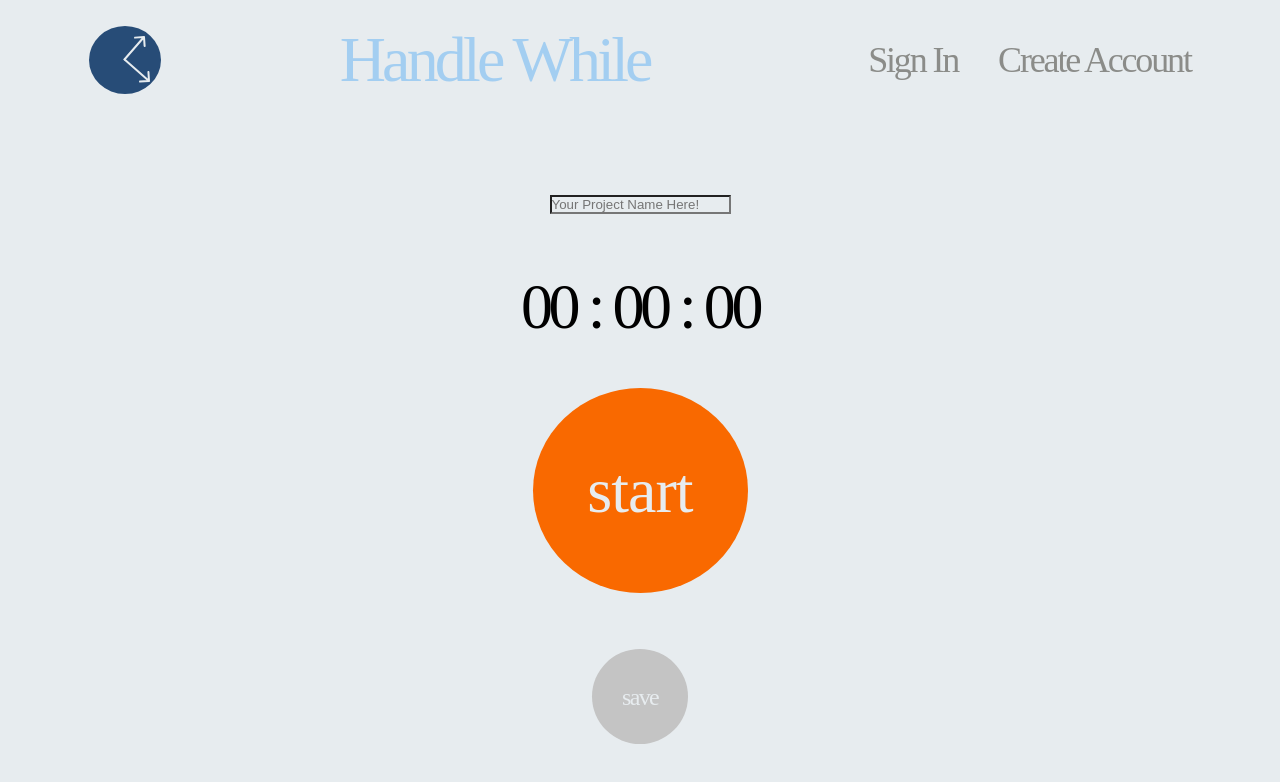
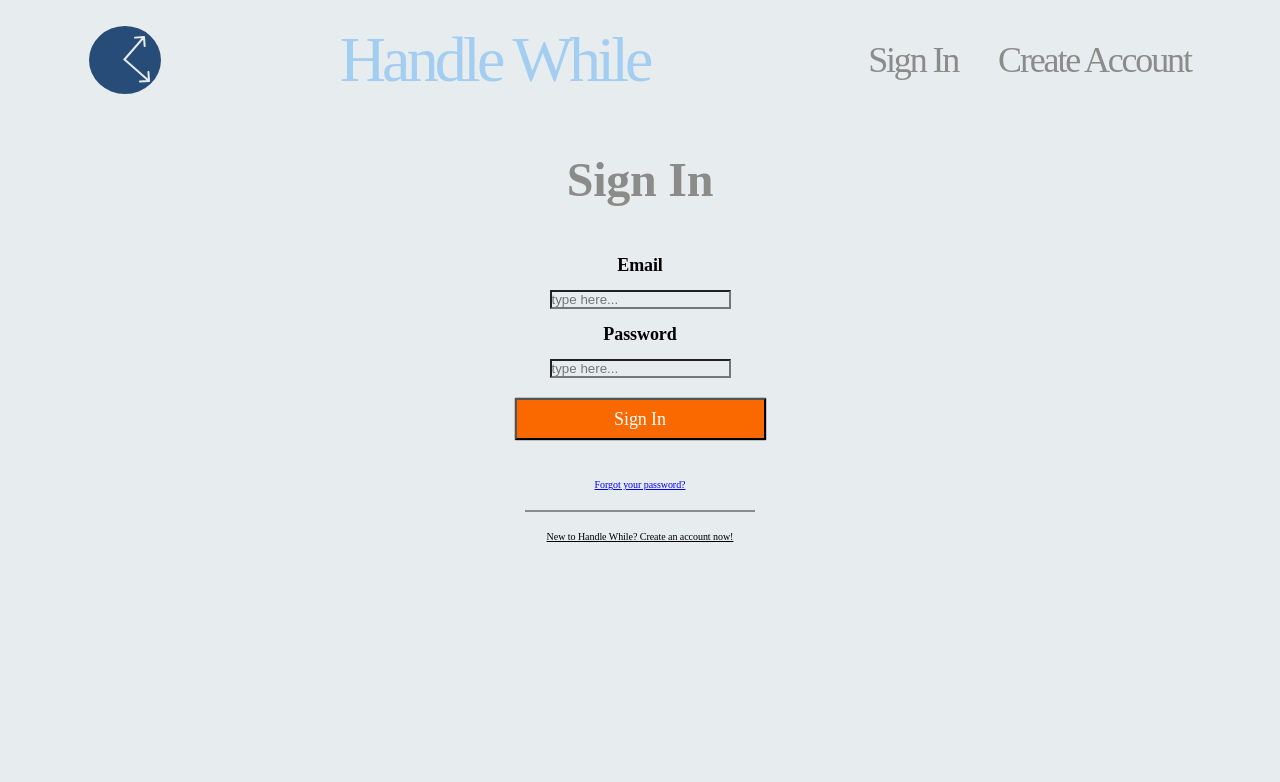
Before and after one commit to MichaelJHTaggart/handlewhile.com, a React (Create React App) app: page /#/signin in a window 1280 px wide. Before the commit this address led to /#/. Shown: the top 782 px of the page. Built offline with nearby package versions, Linux system fonts and the light colour scheme.

Commit message:
Routing, Signin, CreateAccount completed

```diff
--- a/src/App.js
+++ b/src/App.js
@@ -1,13 +1,20 @@
+import React, { useState } from 'react'
 import routes from './routes'
 import Header from './components/Header'
 import Stopwatch from './components/Stopwatch'
 
+
 function App() {
+  const [user, setUser] = useState({})
+
+  function updateUser(user) {
+    setUser(user)
+  }
+
   return (
     <div>
+      <Header />
       {routes}
-      <Header />
-      <Stopwatch />
     </div>
   );
 }
--- a/src/components/CreateAccount.js
+++ b/src/components/CreateAccount.js
@@ -1,6 +1,54 @@
 import React, { useState } from 'react'
+import { Link } from 'react-router-dom'
+// import axios from 'axios'
+import '../scss/CreateAccount.scss';
 
 const CreateAccount = props => {
-    return (<div>CreateAccount.js</div>)
+    const [email, setEmail] = useState('')
+    const [password, setPassword] = useState('')
+
+    // function createAccount() {
+    //     const { email } = email
+    //     const { password } = password
+    //     axios.post('/auth/login', { email, password })
+    //         .then(user => {
+    //             props.updateUser(user)
+    //         })
+    //     setEmail('')
+    //     setPassword('')
+    // }
+
+    return (
+        <div id='body'>
+
+            <h1 className='header'>Create Account</h1>
+
+            <p className='title'>Email</p>
+            <input
+                value={email}
+                onChange={(e) => setEmail(e.target.value)}
+                type="text"
+                placeholder="type here..."
+                name="email" required
+            >
+            </input>
+            <p className='title'>Password</p>
+            <input
+                value={password}
+                onChange={(e) => setPassword(e.target.value)}
+                type="password"
+                placeholder="type here..."
+                name="password" required
+            >
+            </input>
+
+            <button className="button" //onClick={createAccount}
+            >Create My Account</button>
+
+            <div className="line"></div>
+
+            <Link to='/signin' className="link-to-create-account">Already have an account? Sign in now!</Link>
+
+        </div>)
 }
 export default CreateAccount
--- a/src/components/Header.js
+++ b/src/components/Header.js
@@ -1,4 +1,5 @@
 import { useState } from 'react';
+import { Link } from 'react-router-dom';
 import { BsList } from "react-icons/bs";
 import { IconContext } from "react-icons";
 import '../scss/Header.scss';
@@ -17,20 +18,22 @@ const Header = props => {
         >
             <div>
                 <header className="header">
-                    <svg id="logo-img" width="72" height="68" viewBox="0 0 72 68" fill="none" xmlns="http://www.w3.org/2000/svg">
-                        <ellipse cx="36" cy="34" rx="36" ry="34" fill="#274C77" />
-                        <path d="M55.9976 10.9304C55.9591 10.3795 55.4813 9.96398 54.9304 10.0024L45.9522 10.6288C45.4013 10.6672 44.9858 11.145 45.0243 11.696C45.0627 12.2469 45.5405 12.6624 46.0914 12.624L54.072 12.0672L54.6288 20.0478C54.6672 20.5987 55.145 21.0142 55.696 20.9757C56.2469 20.9373 56.6624 20.4595 56.624 19.9086L55.9976 10.9304ZM35.7546 34.6562L55.7546 11.6562L54.2454 10.3438L34.2454 33.3438L35.7546 34.6562Z" fill="#E7ECEF" />
-                        <path d="M60.0637 55.998C60.6149 55.9628 61.0331 55.4875 60.998 54.9363L60.4247 45.9546C60.3895 45.4034 59.9142 44.9851 59.363 45.0203C58.8118 45.0555 58.3935 45.5308 58.4287 46.082L58.9383 54.0657L50.9546 54.5753C50.4034 54.6105 49.9851 55.0858 50.0203 55.637C50.0555 56.1882 50.5308 56.6065 51.082 56.5713L60.0637 55.998ZM34.3394 33.7507L59.3394 55.7507L60.6606 54.2493L35.6606 32.2493L34.3394 33.7507Z" fill="#E7ECEF" />
-                    </svg>
+                    <Link to='/'>
+                        <svg id="logo-img" width="72" height="68" viewBox="0 0 72 68" fill="none" xmlns="http://www.w3.org/2000/svg">
+                            <ellipse cx="36" cy="34" rx="36" ry="34" fill="#274C77" />
+                            <path d="M55.9976 10.9304C55.9591 10.3795 55.4813 9.96398 54.9304 10.0024L45.9522 10.6288C45.4013 10.6672 44.9858 11.145 45.0243 11.696C45.0627 12.2469 45.5405 12.6624 46.0914 12.624L54.072 12.0672L54.6288 20.0478C54.6672 20.5987 55.145 21.0142 55.696 20.9757C56.2469 20.9373 56.6624 20.4595 56.624 19.9086L55.9976 10.9304ZM35.7546 34.6562L55.7546 11.6562L54.2454 10.3438L34.2454 33.3438L35.7546 34.6562Z" fill="#E7ECEF" />
+                            <path d="M60.0637 55.998C60.6149 55.9628 61.0331 55.4875 60.998 54.9363L60.4247 45.9546C60.3895 45.4034 59.9142 44.9851 59.363 45.0203C58.8118 45.0555 58.3935 45.5308 58.4287 46.082L58.9383 54.0657L50.9546 54.5753C50.4034 54.6105 49.9851 55.0858 50.0203 55.637C50.0555 56.1882 50.5308 56.6065 51.082 56.5713L60.0637 55.998ZM34.3394 33.7507L59.3394 55.7507L60.6606 54.2493L35.6606 32.2493L34.3394 33.7507Z" fill="#E7ECEF" />
+                        </svg>
+                    </Link>
 
                     <h1 id="company-name">Handle While</h1>
 
                     <BsList onClick={toggleMenu} className="Hamburger" />
 
                     <nav className={`logged-out-mob ${isMenuOpen ? null : 'logged-out-mob-hide'}`}>
-                        <div className="navigate">Sign In</div>
+                        <Link to='/signin' className="navigate">Sign In</Link>
                         <div id="line"></div>
-                        <div className="navigate">Create Account</div>
+                        <Link to='/createaccount' className="navigate">Create Account</Link>
                     </nav>
                     {/* <nav className={`logged-in-mob ${isMenuOpen ? null : 'logged-in-mob-hide'}`}>
                         <div className="navigate">Projects</div>
--- a/src/components/SignIn.js
+++ b/src/components/SignIn.js
@@ -1,6 +1,56 @@
 import React, { useState } from 'react'
+import { Link } from 'react-router-dom'
+// import axios from 'axios'
+import '../scss/SignIn.scss';
 
 const SignIn = props => {
-    return (<div>SignIn.js</div>)
+    const [email, setEmail] = useState('')
+    const [password, setPassword] = useState('')
+
+    // function login() {
+    //     const { email } = email
+    //     const { password } = password
+    //     axios.post('/auth/login', { email, password })
+    //         .then(user => {
+    //             props.updateUser(user)
+    //         })
+    //     setEmail('')
+    //     setPassword('')
+    // }
+
+    return (
+        <div id='body'>
+
+            <h1 className='header'>Sign In</h1>
+
+            <p className='title'>Email</p>
+            <input
+                value={email}
+                onChange={(e) => setEmail(e.target.value)}
+                type="text"
+                placeholder="type here..."
+                name="email" required
+            >
+            </input>
+            <p className='title'>Password</p>
+            <input
+                value={password}
+                onChange={(e) => setPassword(e.target.value)}
+                type="password"
+                placeholder="type here..."
+                name="password" required
+            >
+            </input>
+
+            <button className="button" //onClick={login}
+            >Sign In</button>
+
+            <p className="forgot-password">Forgot your password?</p>
+
+            <div className="line"></div>
+
+            <Link to='/createaccount' className="link-to-create-account"> New to Handle While? Create an account now!</Link>
+
+        </div>)
 }
 export default SignIn
--- a/src/routes.js
+++ b/src/routes.js
@@ -1,13 +1,22 @@
 import React from 'react'
 import { Switch, Route } from 'react-router-dom'
+import App from './App'
+import Header from './components/Header'
+import Stopwatch from './components/Stopwatch'
+import SignIn from './components/SignIn'
+import CreateAccount from './components/CreateAccount'
+import Projects from './components/Projects'
+
+
 /*
 Here import the components that you need routes to.
 */
 
 export default (
     <Switch>
-        <Route>
-
-        </Route>
+        <Route exact path="/" component={Stopwatch} />
+        <Route exact path="/signin" component={SignIn} />
+        <Route exact path="/createaccount" component={CreateAccount} />
+        <Route exact path="/projects" component={Projects} />
     </Switch>
 )
--- /dev/null
+++ b/src/scss/CreateAccount.scss
@@ -0,0 +1,69 @@
+#body{
+ display: flex;
+ flex-direction: column;
+ justify-content: space-evenly;
+ align-content: center;
+ align-items: center;
+}
+.header{
+display: flex;
+font-family: Nunito;
+font-style: normal;
+font-weight: bold;
+font-size: 48px;
+line-height: 50px;
+/* or 105% */
+letter-spacing: -0.005em;
+color: #8B8C89;
+}
+.title{
+ font-family: Nunito;
+font-style: normal;
+font-weight: bold;
+font-size: 18px;
+line-height: 50px;
+/* or 281% */
+text-align: center;
+letter-spacing: -0.005em;
+color: #000000;
+}
+.button{
+display: flex;
+align-content: center;
+ align-items: center;
+ justify-content: center;
+ margin: 20px;
+height: 42px;
+width: 251px;
+border-radius: 1px;
+background: #F96900;
+box-shadow: 0px 0px 1px #000000, 0px 0px 1px #000000;
+border-radius: 1px;
+font-family: Nunito;
+font-style: normal;
+font-weight: normal;
+font-size: 18px;
+line-height: 50px;
+/* or 281% */
+text-align: center;
+letter-spacing: -0.005em;
+color: #FFFFFF;
+}
+.line{
+ display: flex;
+ width: 230px;
+ height: 0px;
+ border: 1px solid #8B8C89;
+}
+.link-to-create-account{
+display: flex;
+ font-family: Nunito;
+font-style: normal;
+font-weight: normal;
+font-size: 10px;
+line-height: 50px;
+/* or 505% */
+text-align: center;
+letter-spacing: -0.005em;
+color: #000000;
+}
--- a/src/scss/Header.scss
+++ b/src/scss/Header.scss
@@ -49,7 +49,8 @@
     align-items: center;
     overflow: hidden;
     transition: all 600ms;
-    opacity: 100;
+    opacity: 93%;
+    background-color: #E7ECEF;
 
 
     .navigate{
--- /dev/null
+++ b/src/scss/SignIn.scss
@@ -0,0 +1,81 @@
+#body{
+ display: flex;
+ flex-direction: column;
+ justify-content: space-evenly;
+ align-content: center;
+ align-items: center;
+}
+.header{
+display: flex;
+font-family: Nunito;
+font-style: normal;
+font-weight: bold;
+font-size: 48px;
+line-height: 50px;
+/* or 105% */
+letter-spacing: -0.005em;
+color: #8B8C89;
+}
+.title{
+ font-family: Nunito;
+font-style: normal;
+font-weight: bold;
+font-size: 18px;
+line-height: 50px;
+/* or 281% */
+text-align: center;
+letter-spacing: -0.005em;
+color: #000000;
+}
+.button{
+display: flex;
+align-content: center;
+ align-items: center;
+ justify-content: center;
+ margin-top: 20px;
+height: 42px;
+width: 251px;
+border-radius: 1px;
+background: #F96900;
+box-shadow: 0px 0px 1px #000000, 0px 0px 1px #000000;
+border-radius: 1px;
+font-family: Nunito;
+font-style: normal;
+font-weight: normal;
+font-size: 18px;
+line-height: 50px;
+/* or 281% */
+text-align: center;
+letter-spacing: -0.005em;
+color: #FFFFFF;
+}
+.forgot-password{
+font-family: Nunito;
+font-style: normal;
+font-weight: normal;
+font-size: 10px;
+line-height: 50px;
+/* or 505% */
+text-align: center;
+letter-spacing: -0.005em;
+text-decoration-line: underline;
+color: #0000FF;
+}
+.line{
+ display: flex;
+ width: 230px;
+ height: 0px;
+ border: 1px solid #8B8C89;
+}
+.link-to-create-account{
+display: flex;
+ font-family: Nunito;
+font-style: normal;
+font-weight: normal;
+font-size: 10px;
+line-height: 50px;
+/* or 505% */
+text-align: center;
+letter-spacing: -0.005em;
+color: #000000;
+}
```
Also changed, not shown: 1 other file (tests, documents, lock files or other folders).
